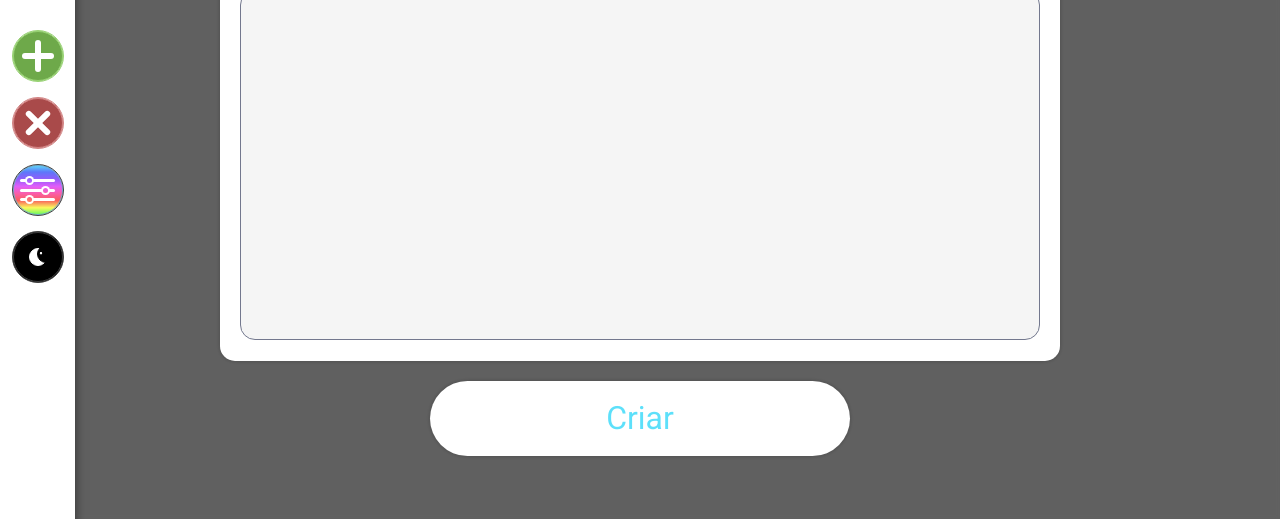
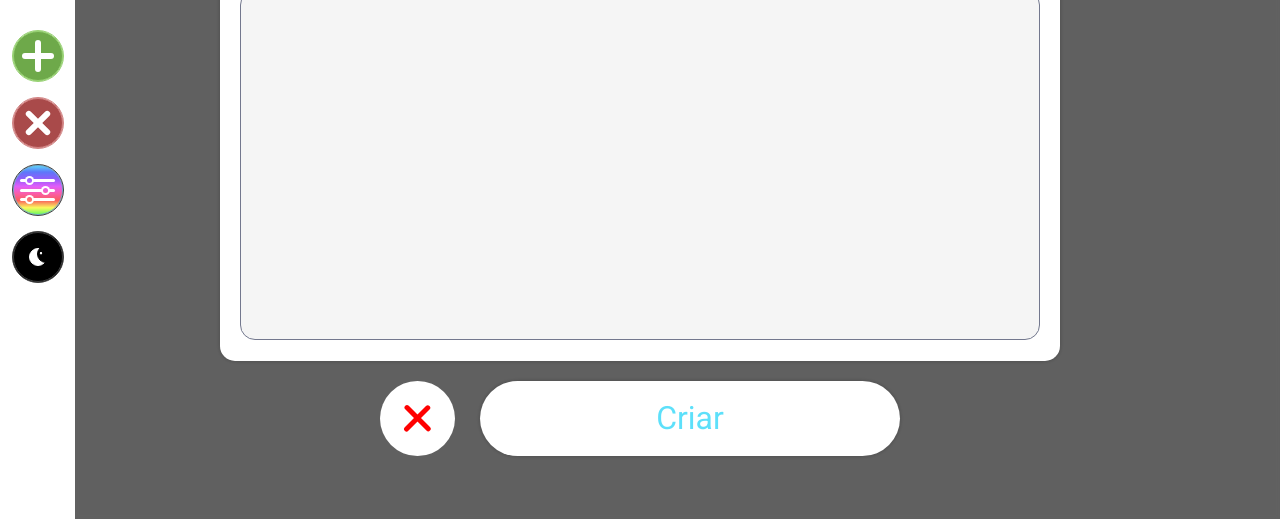
Before and after one commit to JorgeLuizB/Remind-It, a plain HTML site: page index.html in a window 1280 px wide. Both pictures are taken after a click on the element 37 px from the left and 336 px from the top of the page. Shown: the part 281-800 px from the top of the page. Drawn offline with Linux system fonts and the light colour scheme.

Commit message:
adicionado o btn de cancelar anotacao

```diff
--- a/css/style.css
+++ b/css/style.css
@@ -28,7 +28,7 @@ main{
     align-content: center;
     gap: 15px;
     background-color: var(--bg-highlight);
-    box-shadow: 0 0 10px #00000080;
+    /*box-shadow: 0 0 10px #00000080;*/
     display: flex;
     justify-content: center;
     flex-wrap: wrap;
@@ -322,6 +322,19 @@ main{
     background-color: var(--ciano);
     color: var(--preto);
 }
+.btn-criar div{
+    cursor: pointer;
+    width: 75px;
+    height: 75px;
+    margin-right: 25px;
+
+    background-image: url(../images/close.svg);
+    background-position: center;
+    background-repeat: no-repeat;
+    border-radius: 40px;
+    background-color: var(--bg-highlight);
+
+}
 
 @keyframes anim-in {
     from{
@@ -404,7 +417,7 @@ main{
         margin-top: 0;
     }
     .btn-criar button{
-        width: 75%;
+        width: 65%;
     }
 }
 
--- a/index.html
+++ b/index.html
@@ -68,18 +68,9 @@
                         <textarea name="" class="" id="txt-desc"></textarea>
                     </div>
                 </section>
-                <!--<section class="seletor-cores">
-                    <div class="box"></div>
-                    <div class="box"></div>
-                    <div class="box"></div>
-                    <div class="box"></div>
-                    <div class="box"></div>
-                    <div class="box"></div>
-                    <div class="box"></div>
-                    <div class="box"></div>
-                </section>-->
             </section>
             <div class="btn-criar">
+                <div onclick="fecha()"></div>
                 <button onclick="adicionaNota()">Criar</button>
             </div>
         </article>
--- a/js/script.js
+++ b/js/script.js
@@ -100,6 +100,10 @@ function carregaCor(){
         document.querySelector('.btn-criar button').addEventListener('mouseleave', ()=>{document.querySelector('.btn-criar button').style.color = `var(--${cor})`});
         document.querySelector('.btn-criar button').addEventListener('mouseenter', ()=>{document.querySelector('.btn-criar button').style.backgroundColor = `var(--${cor})`});
         document.querySelector('.btn-criar button').addEventListener('mouseleave', ()=>{document.querySelector('.btn-criar button').style.backgroundColor = `var(--bg-highlight)`});
+        document.querySelector('.btn-criar div').addEventListener('mouseenter',()=>{document.querySelector('.btn-criar div').style.backgroundColor = `var(--${cor})`});
+        document.querySelector('.btn-criar div').addEventListener('mouseleave',()=>{document.querySelector('.btn-criar div').style.backgroundColor = `var(--bg-highlight)`});
+        document.querySelector('.btn-criar div').addEventListener('mouseenter',()=>{document.querySelector('.btn-criar div').style.backgroundImage = 'url(./images/close-hover.svg)'});
+        document.querySelector('.btn-criar div').addEventListener('mouseleave',()=>{document.querySelector('.btn-criar div').style.backgroundImage = 'url(./images/close.svg)'});
     } else{
 
         document.querySelector('header').style.backgroundColor = `var(--ciano)`;
@@ -109,6 +113,11 @@ function carregaCor(){
         document.querySelector('.btn-criar button').style.color =  `var(--ciano)`;
         document.querySelector('.btn-criar button').addEventListener('mouseenter', ()=>{document.querySelector('.btn-criar button').style.color = `var(--bg-highlight)`});
         document.querySelector('.btn-criar button').addEventListener('mouseleave', ()=>{document.querySelector('.btn-criar button').style.color = `var(--ciano)`});
+
+        document.querySelector('.btn-criar div').addEventListener('mouseenter',()=>{document.querySelector('.btn-criar div').style.backgroundColor = `var(--ciano)`});
+        document.querySelector('.btn-criar div').addEventListener('mouseleave',()=>{document.querySelector('.btn-criar div').style.backgroundColor = `var(--bg-highlight)`});
+        document.querySelector('.btn-criar div').addEventListener('mouseenter',()=>{document.querySelector('.btn-criar div').style.backgroundImage = 'url(./images/close-hover.svg)'});
+        document.querySelector('.btn-criar div').addEventListener('mouseleave',()=>{document.querySelector('.btn-criar div').style.backgroundImage = 'url(./images/close.svg)'});
 
     }
 }
@@ -138,6 +147,9 @@ function mudaTema() {
     }
     btnTema.style.backgroundPosition = 'center';
 
+}
+function fecha(){
+    fadeOut();
 }
 
 function ativaSelecaoCor(){
```
Also changed, not shown: images/close-hover.svg (added), images/close.svg (added).
